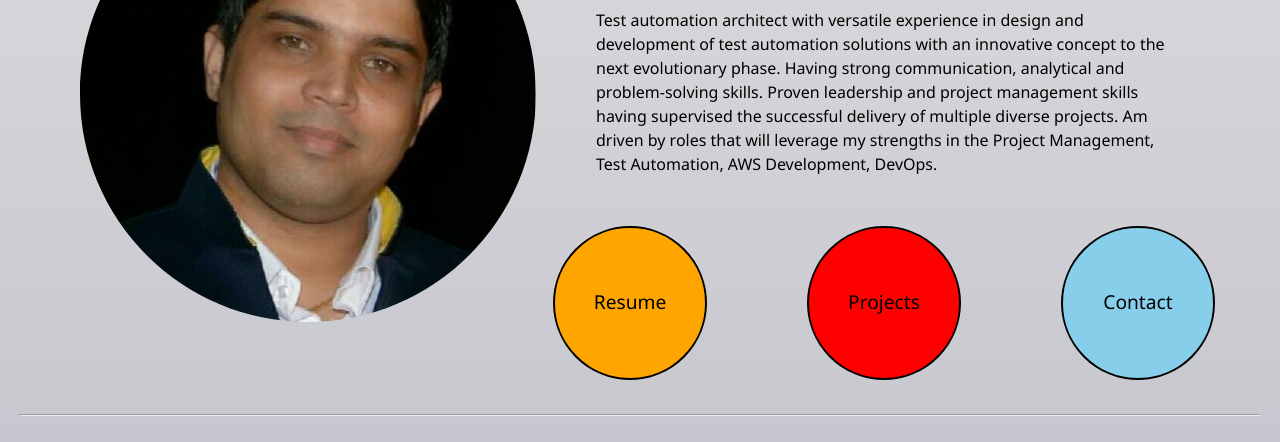
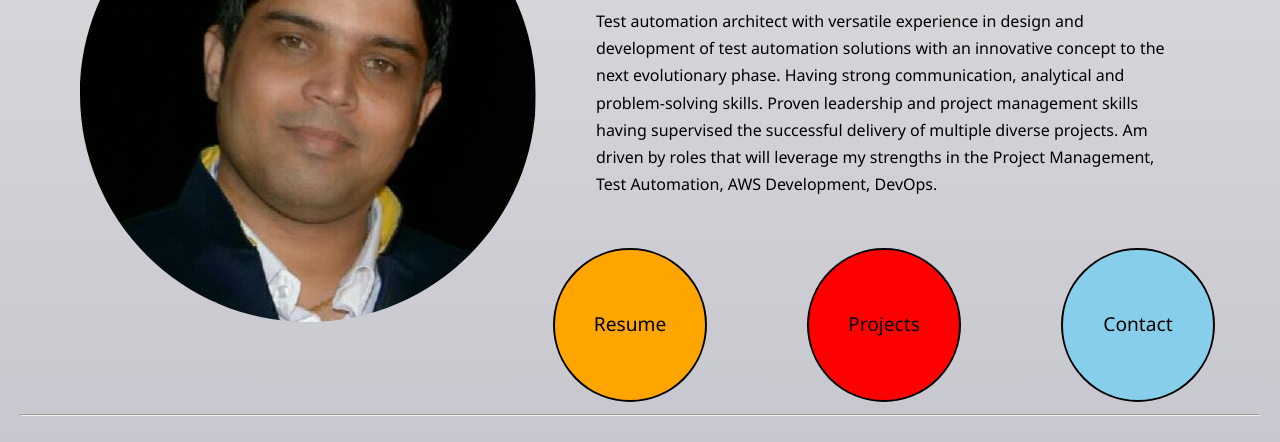
Before and after one commit to avikashg/cv, a plain HTML site: page index.html in a window 1280 px wide. Shown: the part 386-828 px from the top of the page. Drawn offline with Linux system fonts and the light colour scheme.

```diff
--- a/index.html
+++ b/index.html
@@ -121,8 +121,8 @@
             font-size: 3rem;
             padding-bottom: 10px;
         }
-        .summary p {
-            line-height: 1.5;
+        .desc p {
+            line-height: 1.7;
         }
 
         #root {
@@ -216,7 +216,7 @@
                 <div>
                     <h1>Hello</h1>
                 </div>
-                <div>
+                <div class="desc">
                     <h3>A bit about me</h3>
                     <p>Test automation architect with versatile experience in design and development of test automation solutions with an
                         innovative concept to the next evolutionary phase.  Having strong communication, analytical and problem-solving skills.
```
